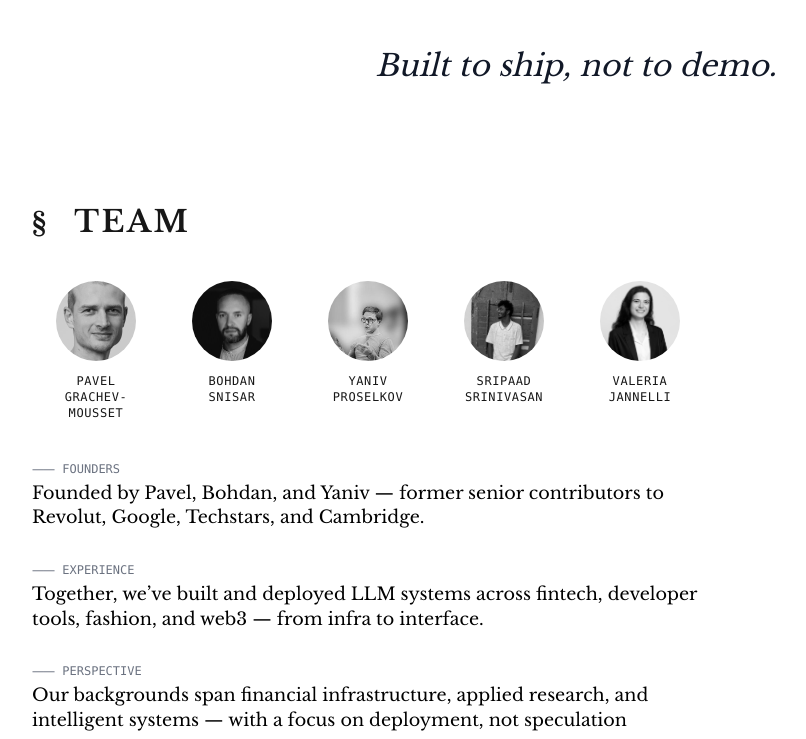
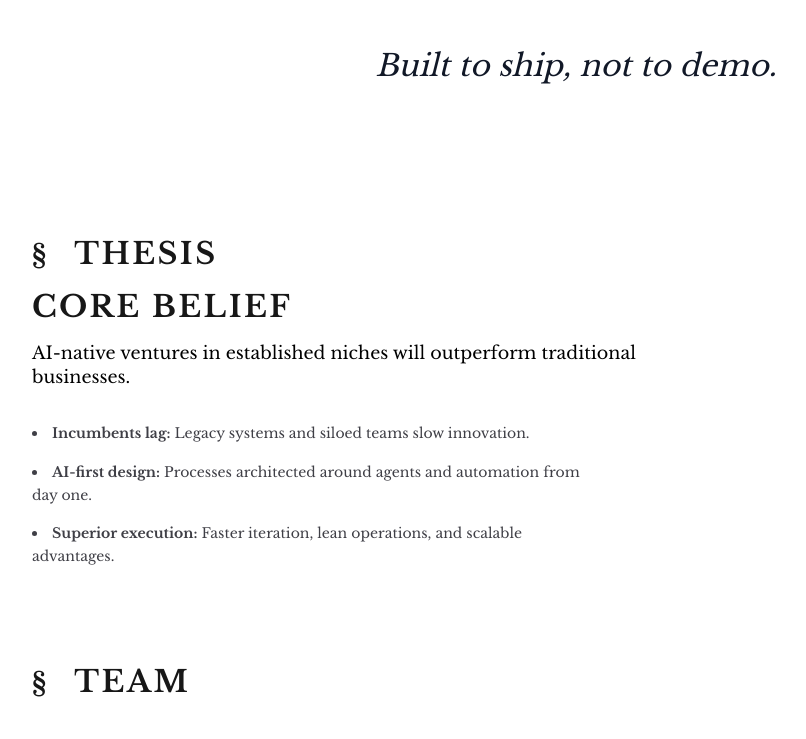
Before and after one commit to overvu-solutions/www.overvu-solutions, a Next.js app: page / in a window 1280 px wide. Shown: the part 578-1317 px from the top of the page, without its empty margins (64-870 px from the left). Built offline with nearby package versions, Linux system fonts and the light colour scheme.

Commit message:
Update page.tsx

```diff
--- a/app/page.tsx
+++ b/app/page.tsx
@@ -114,6 +114,38 @@ const BlockHeader = ({ title }: { title: string }) => {
     </h3>
   );
 };
+
+const Thesis = () => (
+  <section className="w-full mx-1 md:mx-8 py-8">
+    {/* Section header */}
+    <BlockHeader title="thesis" />
+
+    {/* Core belief as sub-header */}
+    <h3
+      className="text-left text-3xl mb-4 uppercase font-semibold"
+      style={{ letterSpacing: "0.08em" }}
+    >
+      Core belief
+    </h3>
+    <p className="text-left text-md max-w-2xl mb-8 text-black">
+      AI-native ventures in established niches will outperform traditional businesses.
+    </p>
+
+    {/* Reasons list */}
+    <ul className="list-disc list-inside space-y-4 text-sm leading-relaxed text-zinc-700 max-w-xl">
+      <li>
+        <strong>Incumbents lag:</strong> Legacy systems and siloed teams slow innovation.
+      </li>
+      <li>
+        <strong>AI-first design:</strong> Processes architected around agents and automation from day one.
+      </li>
+      <li>
+        <strong>Superior execution:</strong> Faster iteration, lean operations, and scalable advantages.
+      </li>
+    </ul>
+  </section>
+);
+
 
 const Team = () => {
   return (
@@ -254,6 +286,7 @@ export default function Home() {
         <HeroPitch />
 
         {/* Sections */}
+        <Thesis />
         <Team />
         <Cases />
         <Brands />
```
